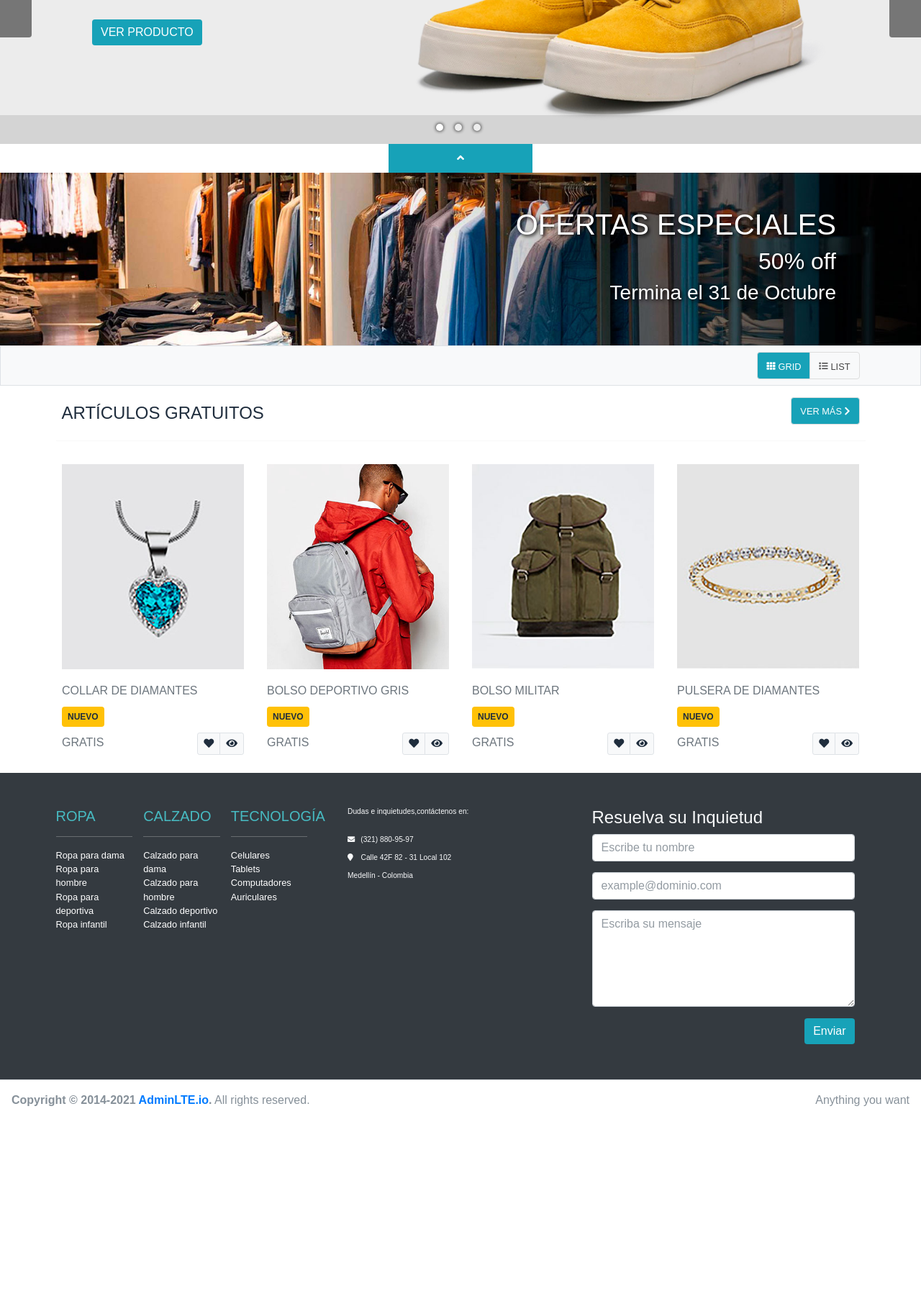
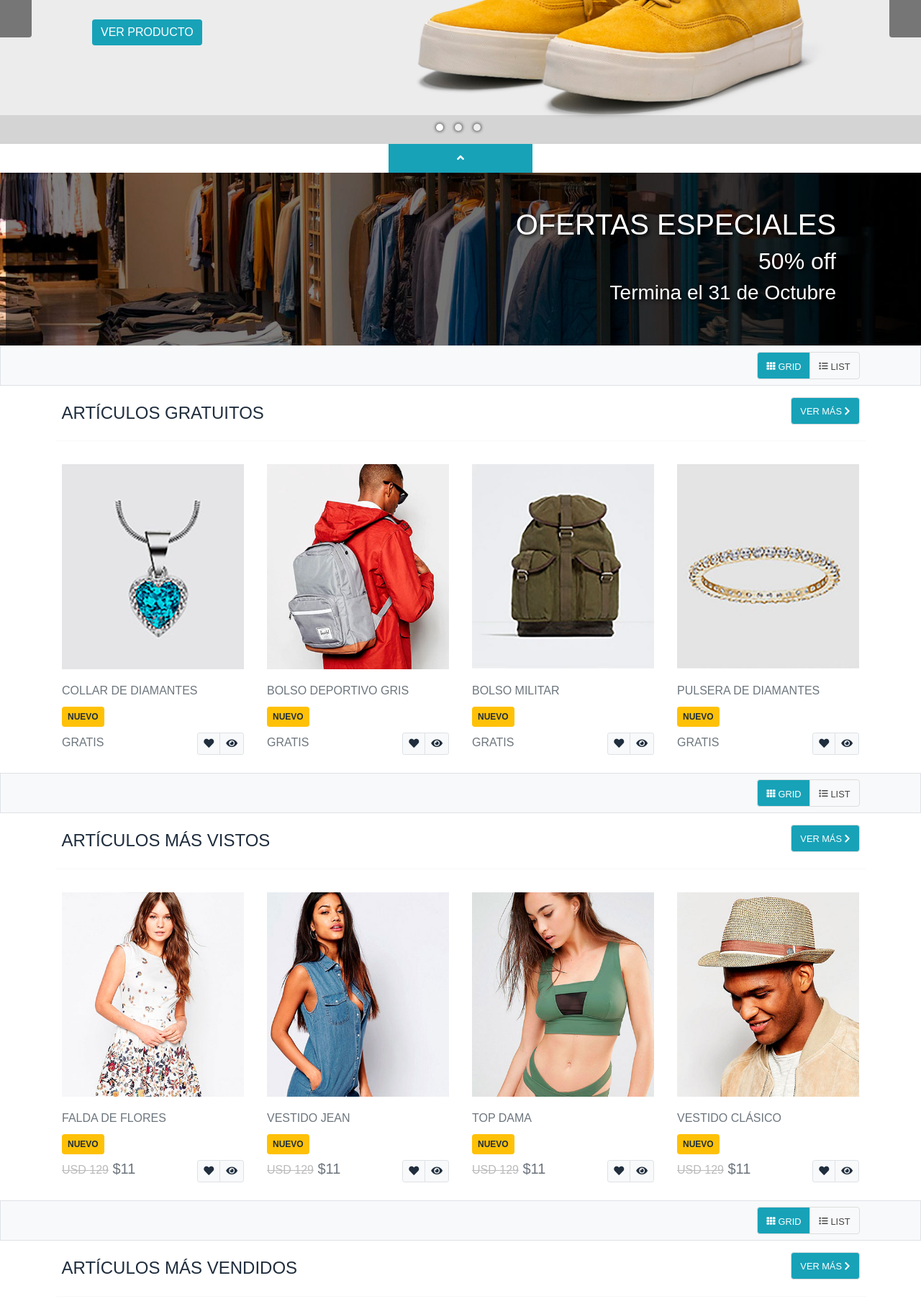
Before and after one commit to w83mejia-byte/eccomerce, a PHP site: page / in a window 1280 px wide. Shown: the part 363-2182 px from the top of the page at 72% size. Before the commit the page ends 1900 px from the top, so only its background shows below. Run offline with PHP 8.4, Linux system fonts and the light colour scheme; some libraries are stand-ins or nearby versions; grey boxes are pictures that could not be loaded.

Commit message:
agregados productos más vistos y más vendidos

```diff
--- a/views/pages/home/home.php
+++ b/views/pages/home/home.php
@@ -3,4 +3,7 @@
     include "partials/slide.php";
     include "partials/banner.php";
     include "partials/free.php";
+    include "partials/most-seen.php";
+    include "partials/most-sold.php";
+
 ?>
--- a/views/pages/home/partials/banner.php
+++ b/views/pages/home/partials/banner.php
@@ -1,6 +1,6 @@
 <div class="container-fluid banner" style="position:relative; background: url('views/sources/img/banner/1/default.jpg') center center / cover no-repeat fixed;">
 
-    <div class="container-fluid" style="background-color rgba(0,0,0,.5)">
+    <div class="container-fluid" style="background-color: rgba(0,0,0,.5)">
 
         <div class="container text-right p-5">
             <h1 class="text-uppercase" style="color:#fff; text-shadow:2px 2px 5px #000">Ofertas especiales</h1>
--- /dev/null
+++ b/views/pages/home/partials/most-seen.php
@@ -0,0 +1,179 @@
+<div class="container-fluid bg-light border">
+
+    <div class="container clearfix">
+        <div class="btn-group float-end p-2">
+            <button class="btn btn-default btnView bg-info" attr-type="grid" attr-index="2">
+                <i class="fas fa-th fa-xs pe-1"></i>
+                <span class="col-xs-0 float-end small mt-1">GRID</span>
+            </button>
+
+            <button class="btn btn-default btnView" attr-type="list" attr-index="2">
+                <i class="fas fa-list fa-xs pe-1"></i>
+                <span class="col-xs-0 float-end small mt-1">LIST</span>
+            </button>
+        </div>
+    </div>
+
+</div>
+
+<div class="container-fluid bg-white">
+    <div class="container">
+        <div class="clearfix pt-3 pb-0 px-2">
+            <h4 class="float-start text-uppercase pt-2">Artículos más vistos</h4>
+            <span class="float-end">
+                <a href="#" class="btn btn-default bg-info">
+                    <small>VER MÁS <i class="fas fa-chevron-right"></i></small>
+                </a>
+            </span>
+        </div>
+
+        <hr style="color:#555">
+
+        <!-- GRID -->
+        <div class="row row-cols-1 row-cols-sm-2 row-cols-md-4 pt-3 pb-4 grid-2">
+
+            <!-- tarjeta 1 -->
+            <div class="col px-3 py-2 py-lg-0">
+                <a href="#">
+                    <figure class="imgProduct">
+                        <img src="views/sources/img/products/ropa/1/ropa01.jpg" alt="ropa" class="img-fluid">
+                    </figure>
+
+                    <h5>
+                        <small class="text-uppercase text-muted">Falda de Flores</small>
+                    </h5>
+                </a>
+
+                <h6>
+                    <span class="badge badgeNew bg-warning text-uppercase text-white mt-1 p-2">Nuevo</span>
+                </h6>
+
+                <div class="clearfix">
+                    <h5 class="float-start text-uppercase text-muted">
+                        <del class="small" style="color:#bbb">USD 129</del> $11
+                    </h5>
+
+                    <span class="float-end">
+                        <div class="btn-group btn-group-sm">
+                            <button class="btn btn-light border">
+                                <i class="fas fa-heart"></i>
+                            </button>
+                            <button class="btn btn-light border">
+                                <i class="fas fa-eye"></i>
+                            </button>
+                        </div>
+                    </span>
+                </div>
+
+            </div>
+
+            <!-- tarjeta 2 -->
+            <div class="col px-3 py-2 py-lg-0">
+                <a href="#">
+                    <figure class="imgProduct">
+                        <img src="views/sources/img/products/ropa/2/ropa02.jpg" alt="ropa" class="img-fluid">
+                    </figure>
+
+                    <h5>
+                        <small class="text-uppercase text-muted">Vestido jean</small>
+                    </h5>
+                </a>
+
+                <h6>
+                    <span class="badge badgeNew bg-warning text-uppercase text-white mt-1 p-2">Nuevo</span>
+                </h6>
+
+                <div class="clearfix">
+                    <h5 class="float-start text-uppercase text-muted">
+                        <del class="small" style="color:#bbb">USD 129</del> $11
+                    </h5>
+
+                    <span class="float-end">
+                        <div class="btn-group btn-group-sm">
+                            <button class="btn btn-light border">
+                                <i class="fas fa-heart"></i>
+                            </button>
+                            <button class="btn btn-light border">
+                                <i class="fas fa-eye"></i>
+                            </button>
+                        </div>
+                    </span>
+                </div>
+
+            </div>
+
+            <!-- tarjeta 3 -->
+            <div class="col px-3 py-2 py-lg-0">
+                <a href="#">
+                    <figure class="imgProduct">
+                        <img src="views/sources/img/products/ropa/3/ropa03.jpg" alt="ropa" class="img-fluid">
+                    </figure>
+
+                    <h5>
+                        <small class="text-uppercase text-muted">Top Dama</small>
+                    </h5>
+                </a>
+
+                <h6>
+                    <span class="badge badgeNew bg-warning text-uppercase text-white mt-1 p-2">Nuevo</span>
+                </h6>
+
+                <div class="clearfix">
+                    <h5 class="float-start text-uppercase text-muted">
+                        <del class="small" style="color:#bbb">USD 129</del> $11
+                    </h5>
+
+                    <span class="float-end">
+                        <div class="btn-group btn-group-sm">
+                            <button class="btn btn-light border">
+                                <i class="fas fa-heart"></i>
+                            </button>
+                            <button class="btn btn-light border">
+                                <i class="fas fa-eye"></i>
+                            </button>
+                        </div>
+                    </span>
+                </div>
+
+            </div>
+
+            <!-- tarjeta 4 -->
+            <div class="col px-3 py-2 py-lg-0">
+                <a href="#">
+                    <figure class="imgProduct">
+                        <img src="views/sources/img/products/ropa/4/ropa04.jpg" alt="ropa" class="img-fluid">
+                    </figure>
+
+                    <h5>
+                        <small class="text-uppercase text-muted">Vestido Clásico</small>
+                    </h5>
+                </a>
+
+                <h6>
+                    <span class="badge badgeNew bg-warning text-uppercase text-white mt-1 p-2">Nuevo</span>
+                </h6>
+
+                <div class="clearfix">
+                    <h5 class="float-start text-uppercase text-muted">
+                        <del class="small" style="color:#bbb">USD 129</del> $11
+                    </h5>
+
+                    <span class="float-end">
+                        <div class="btn-group btn-group-sm">
+                            <button class="btn btn-light border">
+                                <i class="fas fa-heart"></i>
+                            </button>
+                            <button class="btn btn-light border">
+                                <i class="fas fa-eye"></i>
+                            </button>
+                        </div>
+                    </span>
+                </div>
+
+            </div>
+
+        </div>
+
+        <!-- LIST -->
+    </div>
+</div>
--- /dev/null
+++ b/views/pages/home/partials/most-sold.php
@@ -0,0 +1,179 @@
+<div class="container-fluid bg-light border">
+
+    <div class="container clearfix">
+        <div class="btn-group float-end p-2">
+            <button class="btn btn-default btnView bg-info" attr-type="grid" attr-index="2">
+                <i class="fas fa-th fa-xs pe-1"></i>
+                <span class="col-xs-0 float-end small mt-1">GRID</span>
+            </button>
+
+            <button class="btn btn-default btnView" attr-type="list" attr-index="2">
+                <i class="fas fa-list fa-xs pe-1"></i>
+                <span class="col-xs-0 float-end small mt-1">LIST</span>
+            </button>
+        </div>
+    </div>
+
+</div>
+
+<div class="container-fluid bg-white">
+    <div class="container">
+        <div class="clearfix pt-3 pb-0 px-2">
+            <h4 class="float-start text-uppercase pt-2">Artículos más vendidos</h4>
+            <span class="float-end">
+                <a href="#" class="btn btn-default bg-info">
+                    <small>VER MÁS <i class="fas fa-chevron-right"></i></small>
+                </a>
+            </span>
+        </div>
+
+        <hr style="color:#555">
+
+        <!-- GRID -->
+        <div class="row row-cols-1 row-cols-sm-2 row-cols-md-4 pt-3 pb-4 grid-2">
+
+            <!-- tarjeta 1 -->
+            <div class="col px-3 py-2 py-lg-0">
+                <a href="#">
+                    <figure class="imgProduct">
+                        <img src="views/sources/img/products/cursos/1/curso01.jpg" alt="cursos" class="img-fluid">
+                    </figure>
+
+                    <h5>
+                        <small class="text-uppercase text-muted">Falda de Flores</small>
+                    </h5>
+                </a>
+
+                <h6>
+                    <span class="badge badgeNew bg-warning text-uppercase text-white mt-1 p-2">Nuevo</span>
+                </h6>
+
+                <div class="clearfix">
+                    <h5 class="float-start text-uppercase text-muted">
+                        <del class="small" style="color:#bbb">USD 129</del> $11
+                    </h5>
+
+                    <span class="float-end">
+                        <div class="btn-group btn-group-sm">
+                            <button class="btn btn-light border">
+                                <i class="fas fa-heart"></i>
+                            </button>
+                            <button class="btn btn-light border">
+                                <i class="fas fa-eye"></i>
+                            </button>
+                        </div>
+                    </span>
+                </div>
+
+            </div>
+
+            <!-- tarjeta 2 -->
+            <div class="col px-3 py-2 py-lg-0">
+                <a href="#">
+                    <figure class="imgProduct">
+                        <img src="views/sources/img/products/cursos/2/curso02.jpg" alt="cursos" class="img-fluid">
+                    </figure>
+
+                    <h5>
+                        <small class="text-uppercase text-muted">Vestido jean</small>
+                    </h5>
+                </a>
+
+                <h6>
+                    <span class="badge badgeNew bg-warning text-uppercase text-white mt-1 p-2">Nuevo</span>
+                </h6>
+
+                <div class="clearfix">
+                    <h5 class="float-start text-uppercase text-muted">
+                        <del class="small" style="color:#bbb">USD 129</del> $11
+                    </h5>
+
+                    <span class="float-end">
+                        <div class="btn-group btn-group-sm">
+                            <button class="btn btn-light border">
+                                <i class="fas fa-heart"></i>
+                            </button>
+                            <button class="btn btn-light border">
+                                <i class="fas fa-eye"></i>
+                            </button>
+                        </div>
+                    </span>
+                </div>
+
+            </div>
+
+            <!-- tarjeta 3 -->
+            <div class="col px-3 py-2 py-lg-0">
+                <a href="#">
+                    <figure class="imgProduct">
+                        <img src="views/sources/img/products/cursos/3/curso03.jpg" alt="cursos" class="img-fluid">
+                    </figure>
+
+                    <h5>
+                        <small class="text-uppercase text-muted">Top Dama</small>
+                    </h5>
+                </a>
+
+                <h6>
+                    <span class="badge badgeNew bg-warning text-uppercase text-white mt-1 p-2">Nuevo</span>
+                </h6>
+
+                <div class="clearfix">
+                    <h5 class="float-start text-uppercase text-muted">
+                        <del class="small" style="color:#bbb">USD 129</del> $11
+                    </h5>
+
+                    <span class="float-end">
+                        <div class="btn-group btn-group-sm">
+                            <button class="btn btn-light border">
+                                <i class="fas fa-heart"></i>
+                            </button>
+                            <button class="btn btn-light border">
+                                <i class="fas fa-eye"></i>
+                            </button>
+                        </div>
+                    </span>
+                </div>
+
+            </div>
+
+            <!-- tarjeta 4 -->
+            <div class="col px-3 py-2 py-lg-0">
+                <a href="#">
+                    <figure class="imgProduct">
+                        <img src="views/sources/img/products/cursos/4/curso04.jpg" alt="cursos" class="img-fluid">
+                    </figure>
+
+                    <h5>
+                        <small class="text-uppercase text-muted">Vestido Clásico</small>
+                    </h5>
+                </a>
+
+                <h6>
+                    <span class="badge badgeNew bg-warning text-uppercase text-white mt-1 p-2">Nuevo</span>
+                </h6>
+
+                <div class="clearfix">
+                    <h5 class="float-start text-uppercase text-muted">
+                        <del class="small" style="color:#bbb">USD 129</del> $11
+                    </h5>
+
+                    <span class="float-end">
+                        <div class="btn-group btn-group-sm">
+                            <button class="btn btn-light border">
+                                <i class="fas fa-heart"></i>
+                            </button>
+                            <button class="btn btn-light border">
+                                <i class="fas fa-eye"></i>
+                            </button>
+                        </div>
+                    </span>
+                </div>
+
+            </div>
+
+        </div>
+
+        <!-- LIST -->
+    </div>
+</div>
```
